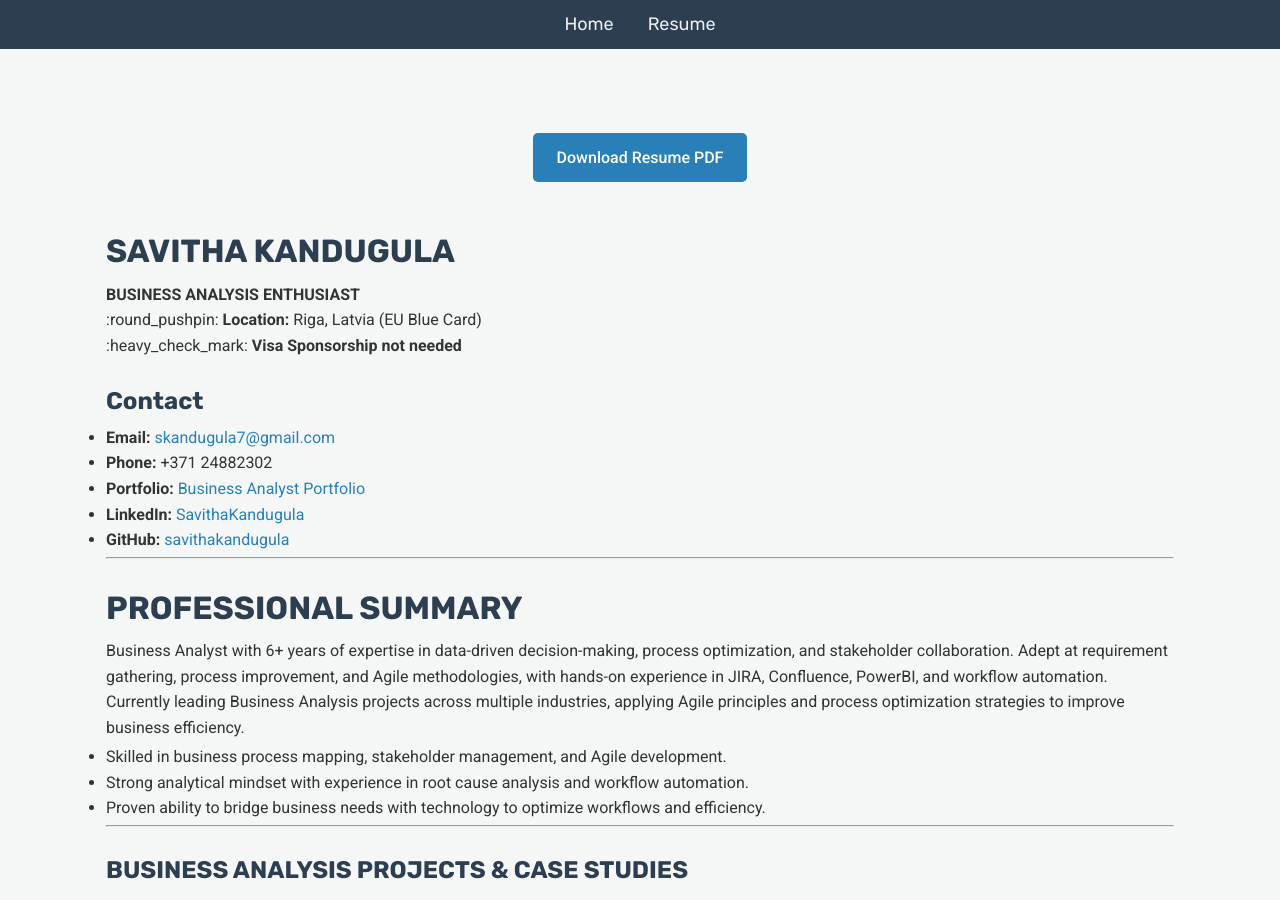
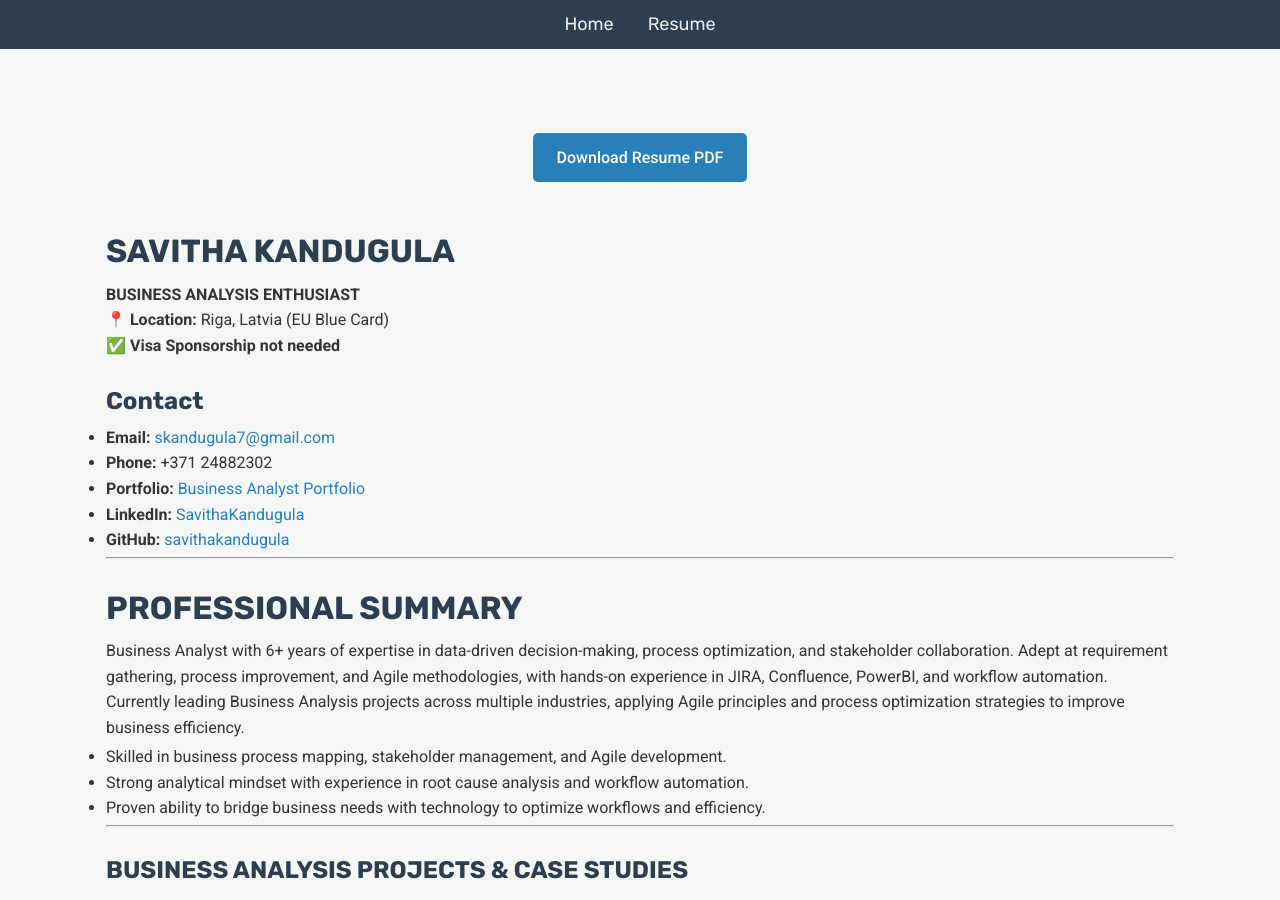
Before and after one commit to savithakandugula/savithakandugula.github.io, a Jekyll site: the page built from resume.md, in a window 1280 px wide and 900 px high. Built offline with Jekyll 4.4.1, drawn with Linux system fonts in a browser that asks for light colours; part of the change alters nothing that is shown.

Commit message:
Update resume.md

```diff
--- a/resume.md
+++ b/resume.md
@@ -14,8 +14,8 @@ permalink: /resume/
 
 # SAVITHA KANDUGULA
 **BUSINESS ANALYSIS ENTHUSIAST**
-:round_pushpin: **Location:** Riga, Latvia (EU Blue Card)
-:heavy_check_mark: **Visa Sponsorship not needed**
+📍 **Location:** Riga, Latvia (EU Blue Card)
+✅ **Visa Sponsorship not needed**
 
 ## Contact
 
```
